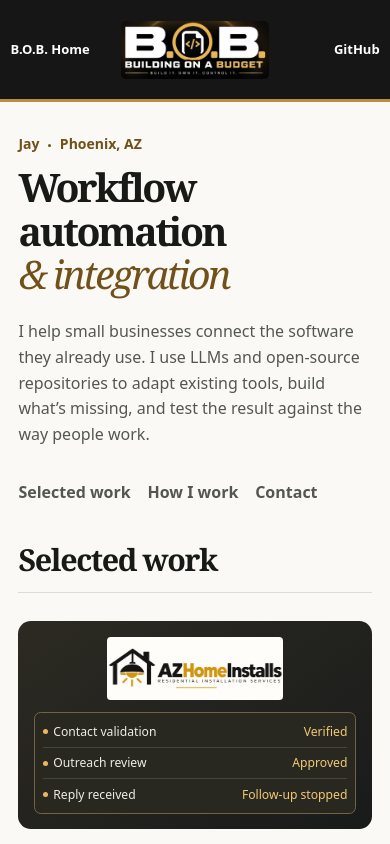
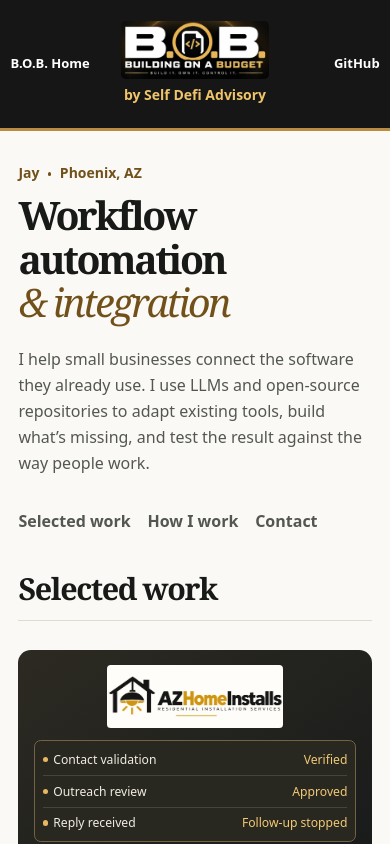
Before and after one commit to Self-Defi/B.O.B-Storefront, a plain HTML site: page portfolio/index.html in a window 390 px wide. Shown: the top 844 px of the page. Drawn offline with Linux system fonts and the light colour scheme.

Commit message:
Brand portfolio as B.O.B. by Self Defi Advisory

```diff
--- a/portfolio/index.html
+++ b/portfolio/index.html
@@ -4,13 +4,13 @@
   <meta charset="utf-8">
   <meta name="viewport" content="width=device-width, initial-scale=1">
   <meta name="theme-color" content="#151615">
-  <meta name="description" content="Jay's B.O.B. portfolio for workflow automation, voice AI, and practical software integration.">
-  <meta property="og:title" content="B.O.B. Portfolio | Jay">
+  <meta name="description" content="Jay's portfolio for B.O.B. by Self Defi Advisory, featuring workflow automation, voice AI, and software integration.">
+  <meta property="og:title" content="B.O.B. by Self Defi Advisory | Jay’s Portfolio">
   <meta property="og:description" content="See the systems I build, adapt, and integrate for small businesses.">
   <meta property="og:image" content="https://self-defi.github.io/B.O.B-Storefront/assets/social/BOB-Social-Preview-1200x630.png">
   <link rel="canonical" href="https://self-defi.github.io/B.O.B-Storefront/portfolio/">
   <link rel="stylesheet" href="portfolio.css">
-  <title>B.O.B. Portfolio | Jay</title>
+  <title>B.O.B. by Self Defi Advisory | Jay’s Portfolio</title>
 </head>
 <body>
   <a class="skip" href="#projects">Skip to projects</a>
@@ -18,6 +18,7 @@
     <a class="masthead-home" href="../">B.O.B. Home</a>
     <a href="../" class="brand">
       <img src="assets/bob-wordmark.webp" width="720" height="281" alt="B.O.B. Building on a Budget">
+      <span class="brand-byline">by Self Defi Advisory</span>
     </a>
     <a class="masthead-github" href="https://github.com/Self-Defi">GitHub</a>
   </header>
@@ -123,12 +124,11 @@
         <h2 id="contact-title">Let’s work together</h2>
         <p>Available for employment or contract work in Phoenix metro and remotely.</p>
         <div class="project-links">
-          <a href="mailto:johnj@azhomeinstalls.com?subject=B.O.B.%20Portfolio%20Inquiry">Email Jay</a>
           <a href="https://github.com/Self-Defi">GitHub profile</a>
         </div>
       </section>
     </div>
   </main>
-  <footer><a href="../">Building on a Budget</a><span>Self Defi Advisory</span></footer>
+  <footer><a href="../">Building on a Budget by Self Defi Advisory</a></footer>
 </body>
 </html>
--- a/portfolio/portfolio.css
+++ b/portfolio/portfolio.css
@@ -37,8 +37,9 @@ a:hover { color: var(--accent); }
 .masthead-home, .masthead-github { font-size: .875rem; font-weight: 680; text-decoration: none; }
 .masthead-github { justify-self: end; }
 .masthead a:hover { color: var(--gold); }
-.brand { display: block; width: clamp(9.25rem, 22vw, 17rem); }
+.brand { display: block; width: clamp(9.25rem, 22vw, 17rem); text-decoration: none; }
 .brand img { display: block; width: 100%; height: auto; border-radius: .3rem; }
+.brand-byline { display: block; margin-top: .35rem; text-align: center; color: var(--gold); font-size: .875rem; font-weight: 650; }
 
 .layout {
   width: min(100% - 4rem, 78rem);
```
